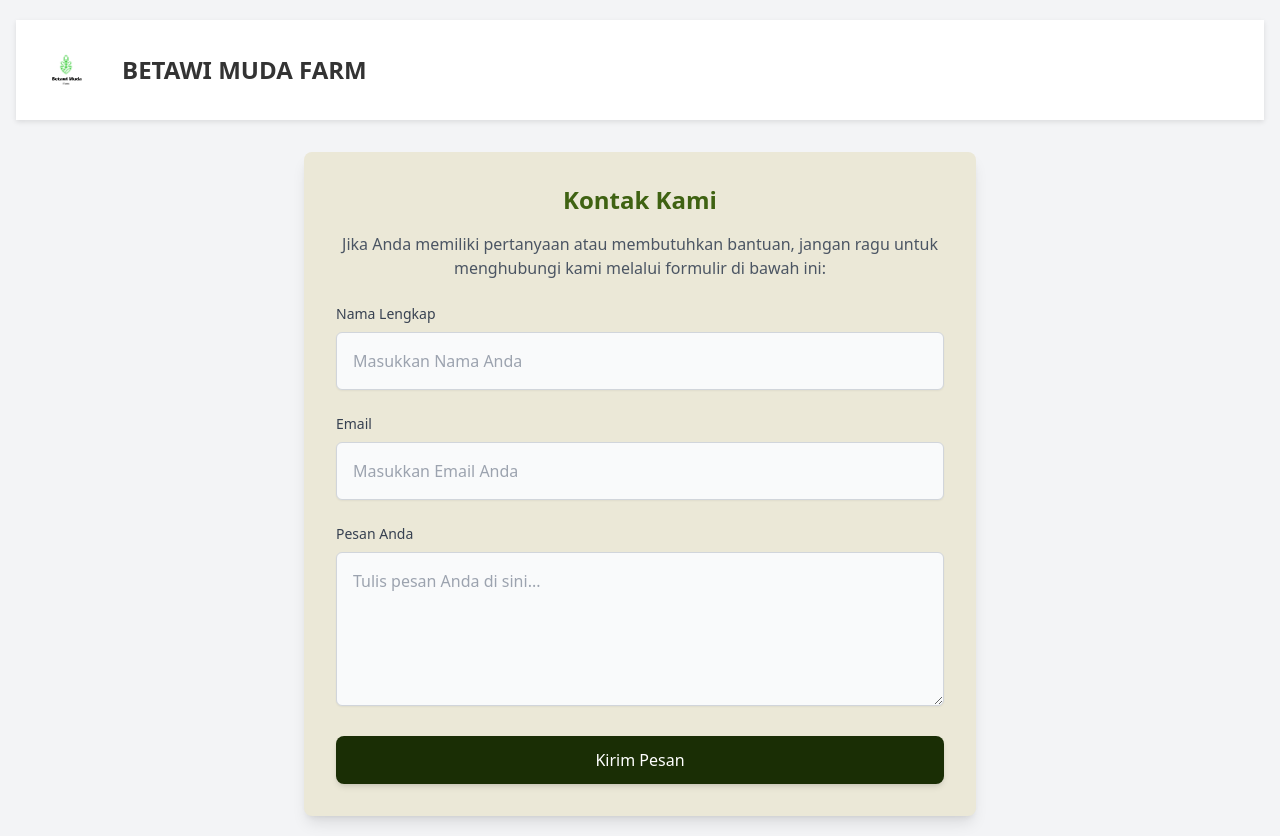
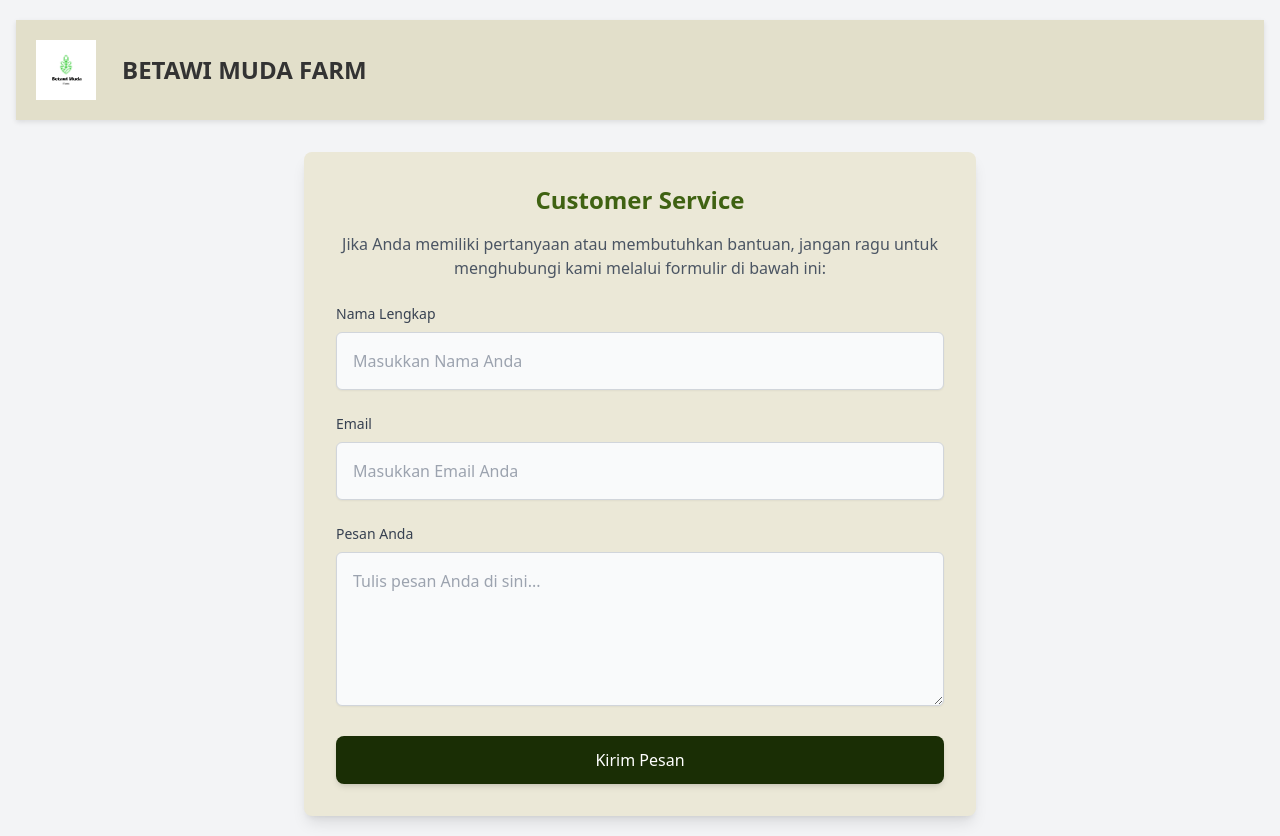
Before and after one commit to Kevin-zaki/Betawi_Muda_Farm, a website: page contact.html in a window 1280 px wide. Drawn offline with nearby package versions, Linux system fonts and the light colour scheme.

Commit message:
Ubah nama fitur di contact us

```diff
--- a/contact.html
+++ b/contact.html
@@ -14,7 +14,7 @@
 <body class="bg-gray-100 font-sans leading-normal tracking-normal flex items-center justify-center min-h-screen">
   <div class="container mx-auto px-4">
     <!-- Header -->
-    <header class="text-center mb-8">
+    <header class="text-center bg-[#e2dfca] mb-8">
       <a href="index.html" class="brand inline-flex items-center space-x-4">
         <img src="asset/Betawi Muda.png" alt="BETAWI MUDA FARM" class="logo w-20 h-20 md:w-24 md:h-24">
         <h1 class="title font-bold text-3xl md:text-4xl text-lime-800">BETAWI MUDA FARM</h1>
@@ -23,7 +23,7 @@
 
     <!-- Contact Form Section -->
     <div class="max-w-2xl mx-auto bg-[#ebe8d7] p-8 rounded-lg shadow-lg">
-      <h6 class="text-2xl font-semibold text-lime-800 mb-4 text-center">Kontak Kami</h6>
+      <h6 class="text-2xl font-semibold text-lime-800 mb-4 text-center">Customer Service</h6>
       <p class="text-gray-600 mb-6 text-center">
         Jika Anda memiliki pertanyaan atau membutuhkan bantuan, jangan ragu untuk menghubungi kami melalui formulir di bawah ini:
       </p>
```
Also changed, not shown: index.html (+2 -2 lines).
